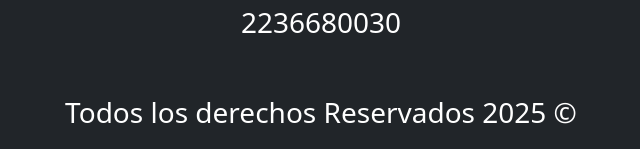
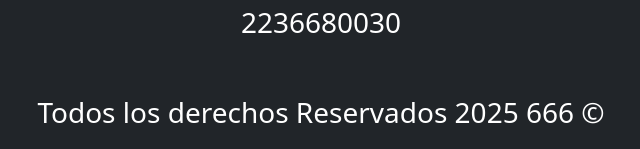
Before and after one commit to Nic00dev/CFP403PAGINA, a Django app: page /Cursos/ in a window 1280 px wide. Shown: the part 2216-2365 px from the top of the page, without its empty margins (343-983 px from the left). Run offline with Django 5.2, Linux system fonts and the light colour scheme.

Commit message:
actualizacion_666

```diff
--- a/appprueba/templates/base.html
+++ b/appprueba/templates/base.html
@@ -77,7 +77,7 @@
 </div>
 
 <div class="container-fluid justify-content-center text-center fs-3  mt-5">
-  <p class="text-white"> Todos los derechos Reservados 2025 ©</p>
+  <p class="text-white"> Todos los derechos Reservados 2025 666 ©</p>
 </div>
 
 
```
